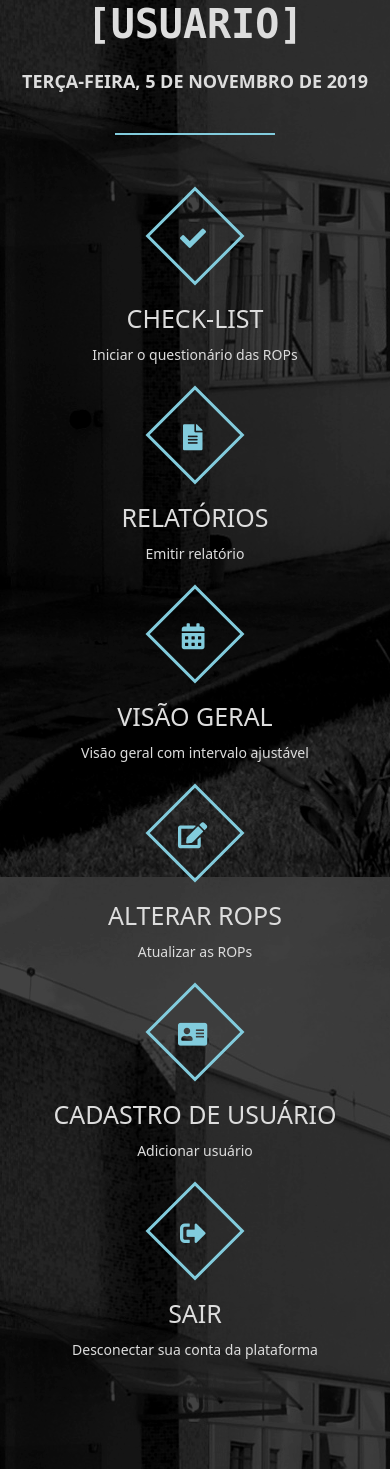
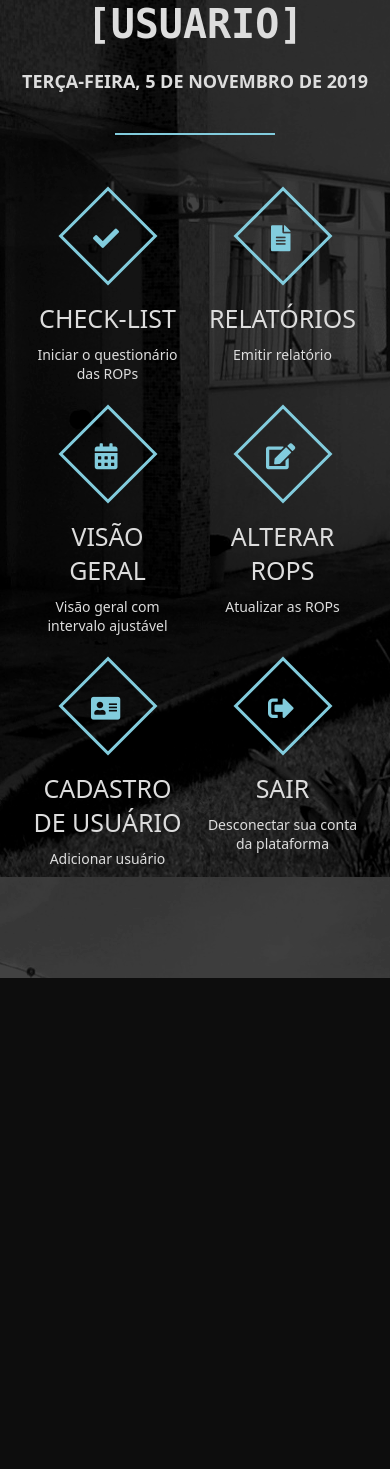
Before and after one commit to HikanZ/HcA, a PHP site: page /menu.html in a window 390 px wide. Shown: the part 145-1614 px from the top of the page. After the commit the page ends 1123 px from the top, so only its background shows below. Run offline with PHP 8.4, Linux system fonts and the light colour scheme.

Commit message:
Add files via upload

```diff
--- a/css/cadastrostyle.css
+++ b/css/cadastrostyle.css
@@ -4,7 +4,7 @@ body,html{
   padding: 0;
   height: 100%;
   font-family: sans-serif;
-background: url('../img/MainPic.png') center;
+background: url('../img/MainPiclite.png') center;
 }
 .d1{
   width: 25%;
--- a/css/menustyle.css
+++ b/css/menustyle.css
@@ -1,3 +1,5 @@
+
+
 *{
   margin: 0;
   padding: 0;
@@ -89,18 +91,19 @@ body,html{
 
 @media screen and (max-width:960px) {
   .service-box{
-    max-width: 45%;
+    min-width: 170px;
+    max-width: 20;
   }
 }
 
 @media screen and (max-width:768px) {
   .service-box{
-    max-width: 50%;
+    max-width: 25%;
   }
 }
 
 @media screen and (max-width:480px) {
   .service-box{
-    max-width: 100%;
+    max-width: 33,33%;
   }
 }
```
Also changed, not shown: img/SIM-f2-web.jpg (added), img/SIM-f2-web.png (added).
